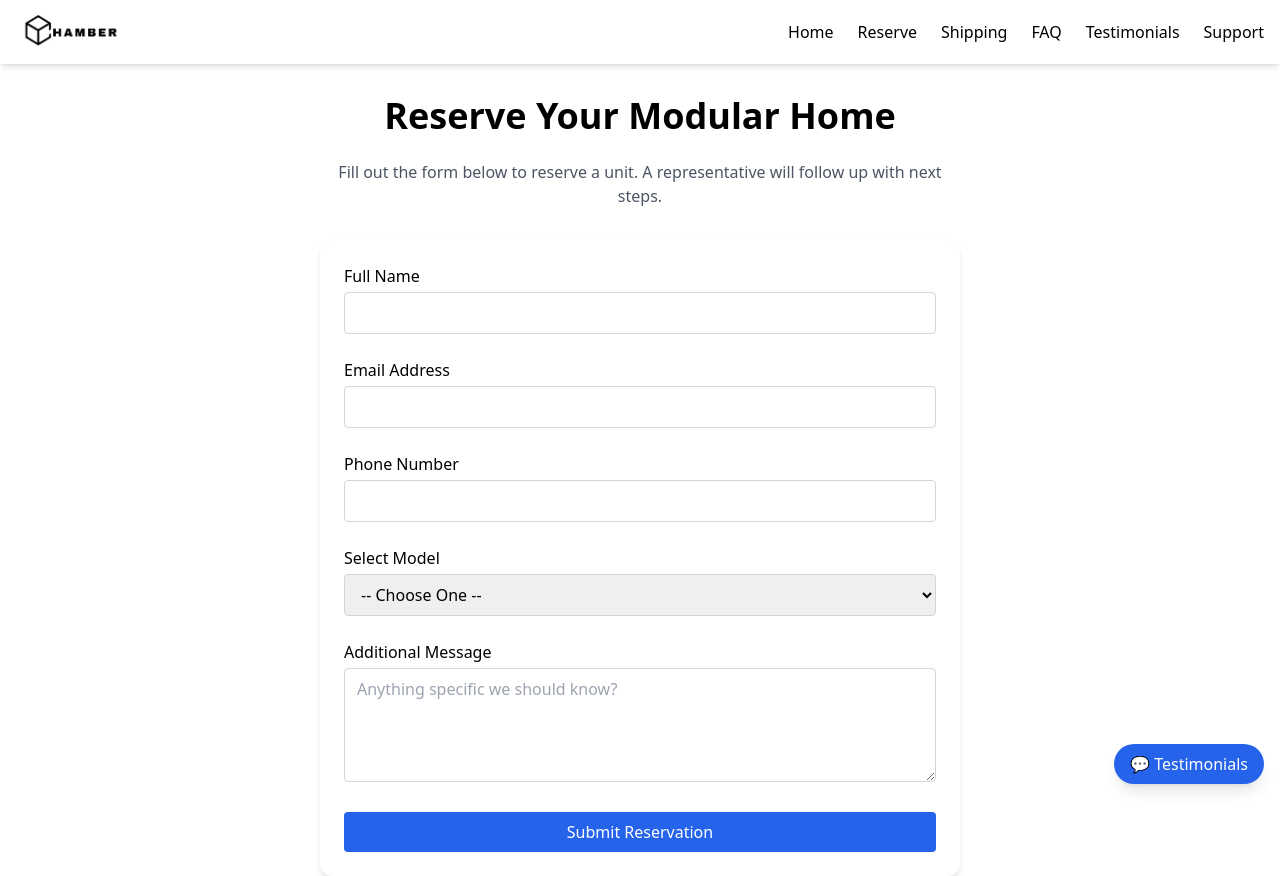
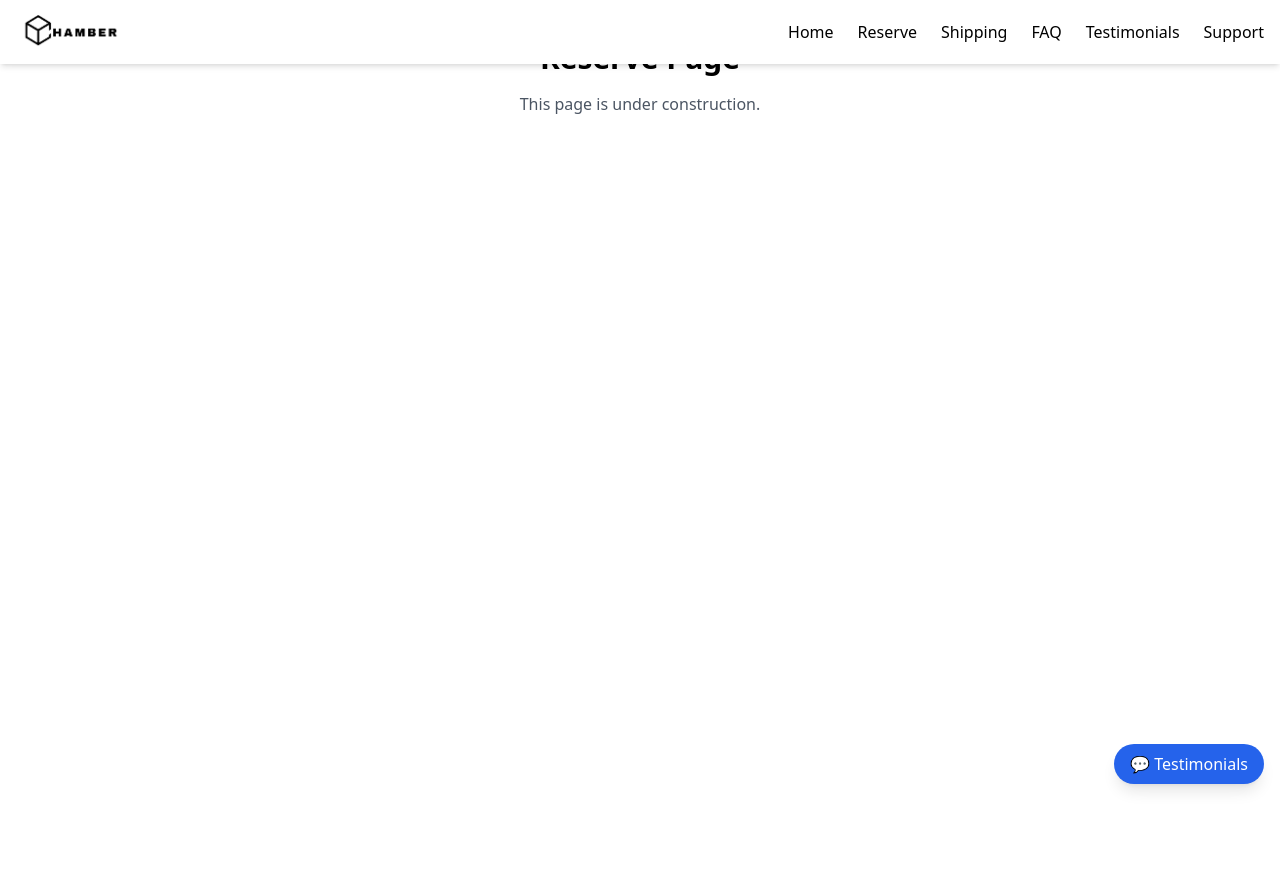
Before and after one commit to ChamberDel/chamber-site-v3, a React (Vite) app: page /reserve in a window 1280 px wide. After the commit the page ends 800 px from the top, so only its background shows below. Built offline with nearby package versions, Linux system fonts and the light colour scheme.

Commit message:
Initial commit

```diff
--- a/src/pages/reserve.jsx
+++ b/src/pages/reserve.jsx
@@ -1,101 +1,8 @@
-import { useState } from "react";
-
 export default function Reserve() {
-  const [form, setForm] = useState({
-    name: "",
-    email: "",
-    phone: "",
-    model: "",
-    message: "",
-  });
-
-  const handleChange = (e) => {
-    setForm({ ...form, [e.target.name]: e.target.value });
-  };
-
-  const handleSubmit = (e) => {
-    e.preventDefault();
-    alert("Reservation submitted! We'll contact you shortly.");
-    // Here you would send `form` data to a backend or email service
-  };
-
   return (
-    <div className="max-w-2xl mx-auto mt-24 px-4">
-      <h1 className="text-4xl font-bold text-center mb-6">Reserve Your Modular Home</h1>
-      <p className="text-center text-gray-600 mb-8">Fill out the form below to reserve a unit. A representative will follow up with next steps.</p>
-
-      <form onSubmit={handleSubmit} className="space-y-6 bg-white p-6 rounded-xl shadow-md">
-        <div>
-          <label className="block font-medium mb-1">Full Name</label>
-          <input
-            name="name"
-            type="text"
-            value={form.name}
-            onChange={handleChange}
-            required
-            className="w-full border border-gray-300 rounded px-3 py-2 focus:outline-none focus:ring focus:border-blue-500"
-          />
-        </div>
-
-        <div>
-          <label className="block font-medium mb-1">Email Address</label>
-          <input
-            name="email"
-            type="email"
-            value={form.email}
-            onChange={handleChange}
-            required
-            className="w-full border border-gray-300 rounded px-3 py-2 focus:outline-none focus:ring focus:border-blue-500"
-          />
-        </div>
-
-        <div>
-          <label className="block font-medium mb-1">Phone Number</label>
-          <input
-            name="phone"
-            type="tel"
-            value={form.phone}
-            onChange={handleChange}
-            required
-            className="w-full border border-gray-300 rounded px-3 py-2 focus:outline-none focus:ring focus:border-blue-500"
-          />
-        </div>
-
-        <div>
-          <label className="block font-medium mb-1">Select Model</label>
-          <select
-            name="model"
-            value={form.model}
-            onChange={handleChange}
-            required
-            className="w-full border border-gray-300 rounded px-3 py-2 focus:outline-none focus:ring focus:border-blue-500"
-          >
-            <option value="">-- Choose One --</option>
-			<option value="Custom">Custom - up to 800 sq ft</option>
-            <option value="1-bedroom">1 Bedroom - 400 sq ft</option>
-            <option value="2-bedroom">2 Bedroom - 800 sq ft</option>
-          </select>
-        </div>
-
-        <div>
-          <label className="block font-medium mb-1">Additional Message</label>
-          <textarea
-            name="message"
-            value={form.message}
-            onChange={handleChange}
-            rows="4"
-            className="w-full border border-gray-300 rounded px-3 py-2 focus:outline-none focus:ring focus:border-blue-500"
-            placeholder="Anything specific we should know?"
-          ></textarea>
-        </div>
-
-        <button
-          type="submit"
-          className="w-full bg-blue-600 text-white py-2 rounded hover:bg-blue-700 transition"
-        >
-          Submit Reservation
-        </button>
-      </form>
+    <div className="p-10 text-center">
+      <h1 className="text-3xl font-bold">Reserve Page</h1>
+      <p className="mt-4 text-gray-600">This page is under construction.</p>
     </div>
   );
 }
```
